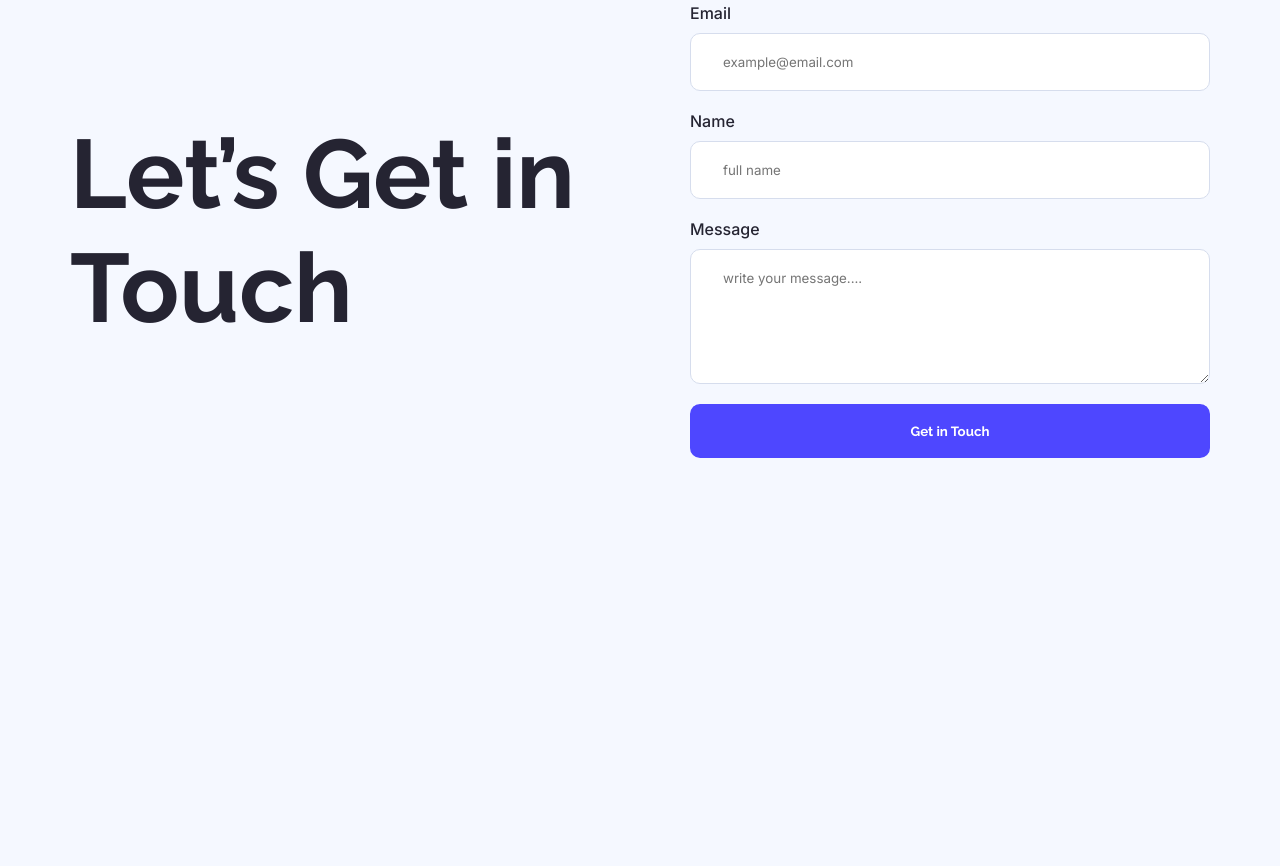
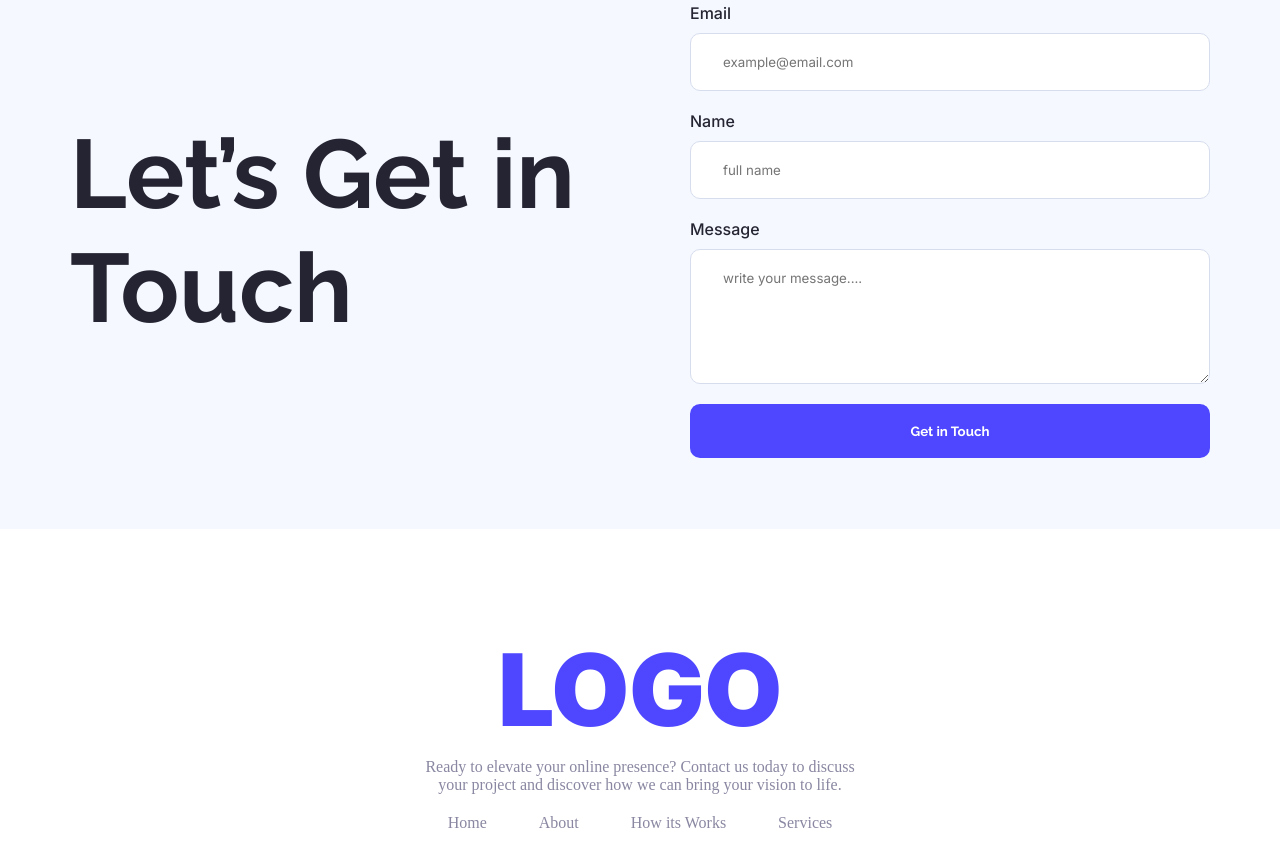
Before and after one commit to Dsx7/assignment-01, a plain HTML site: page index.html in a window 1280 px wide. Shown: the part 2897-3763 px from the top of the page. Before the commit the page ends 3426 px from the top, so only its background shows below. Drawn offline with Linux system fonts and the light colour scheme.

Commit message:
footer section added

```diff
--- a/index.html
+++ b/index.html
@@ -172,7 +172,20 @@
         <!-- Contact End Here -->
     </main>
     <footer>
-
+        <section>
+            <div class="footer_logo">
+            <h1>LOGO</h1>
+            <p>Ready to elevate your online presence? Contact us today to discuss <br> your project and discover how we can bring your vision to life.</p>
+            </div>
+            <div class="footer_bottom">
+                <ul>
+                    <li>Home</li>
+                    <li>About</li>
+                    <li>How its Works</li>
+                    <li>Services</li>
+                </ul>
+            </div>
+        </section>
     </footer>
 
 
--- a/style.css
+++ b/style.css
@@ -224,3 +224,33 @@ textarea{
 .contact_form * {
     box-sizing: border-box;
 }
+
+/* Footer Design */
+footer {
+    background: white;
+    padding: 100px 0;
+}
+.footer_logo {
+    text-align: center;
+}
+.footer_logo h1 {
+    font-size: 100px;
+    font-weight: 900;
+    font-family: "Inter", sans-serif;
+    color: #4E47FF;
+}
+.footer_logo p {
+    color: #8987A1;
+    margin-top: 8px;
+    margin-bottom: 20px;
+}
+.footer_bottom {
+    text-align: center;
+
+}
+.footer_bottom li {
+    text-decoration: none;
+    display: inline-block;
+    margin: 0 24px;
+    color: #8987A1;
+}
```
